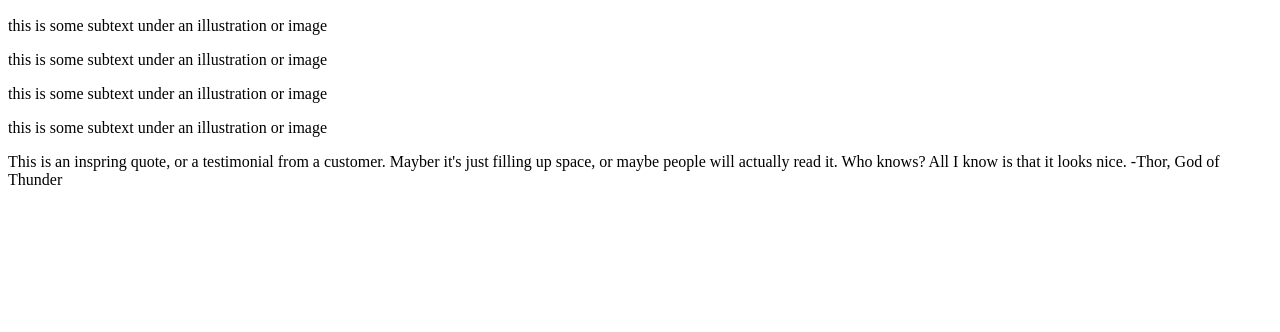
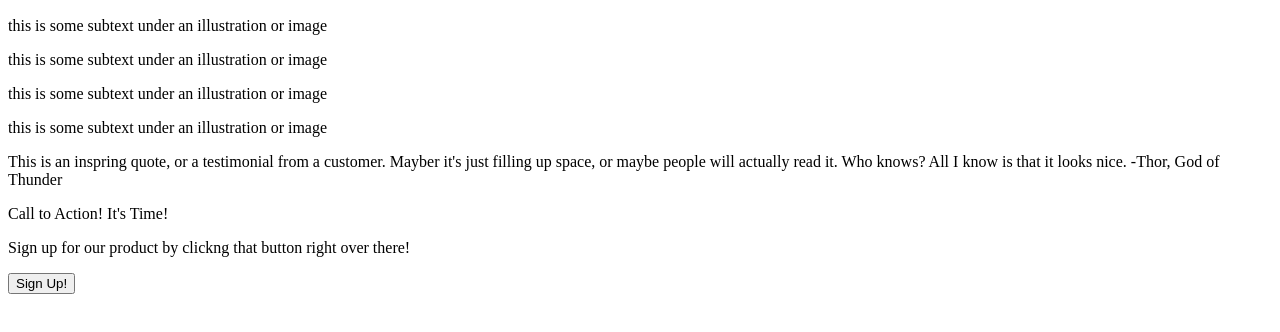
Before and after one commit to ecoker21/odin-landing-page, a plain HTML site: page index.html in a window 1280 px wide. Shown: the part 268-600 px from the top of the page. Drawn offline with Linux system fonts and the light colour scheme.

Commit message:
Add signup section to page.

```diff
--- a/index.html
+++ b/index.html
@@ -52,6 +52,13 @@
     </div>
 
     <div class="signup">
+        <div class="call">
+            <p>Call to Action! It's Time!</p>
+            <p>Sign up for our product by clickng that button right over there!</p>
+        </div>
+        <div class="signbutton">
+            <button>Sign Up!</button>
+        </div>
 
     </div>
 
```
